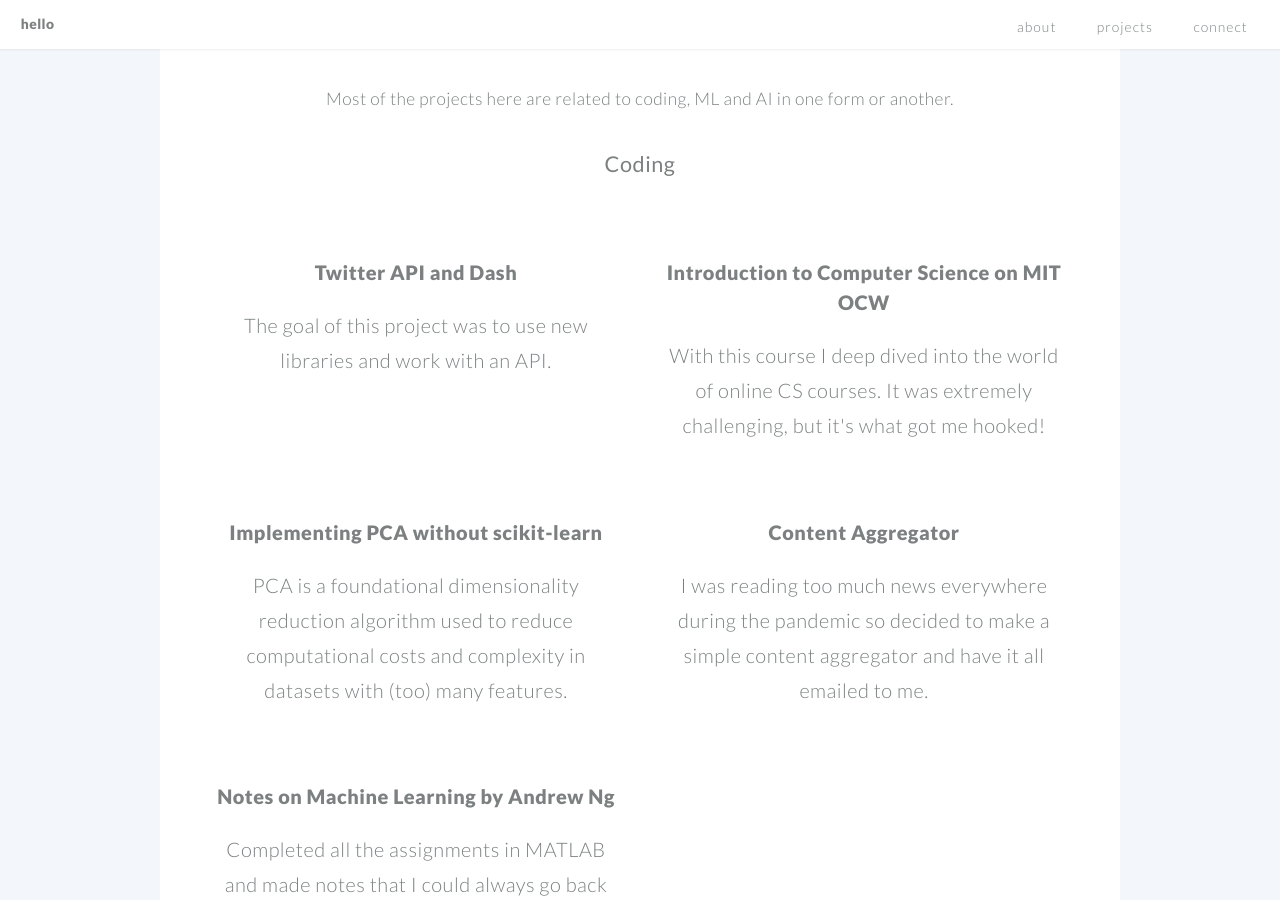
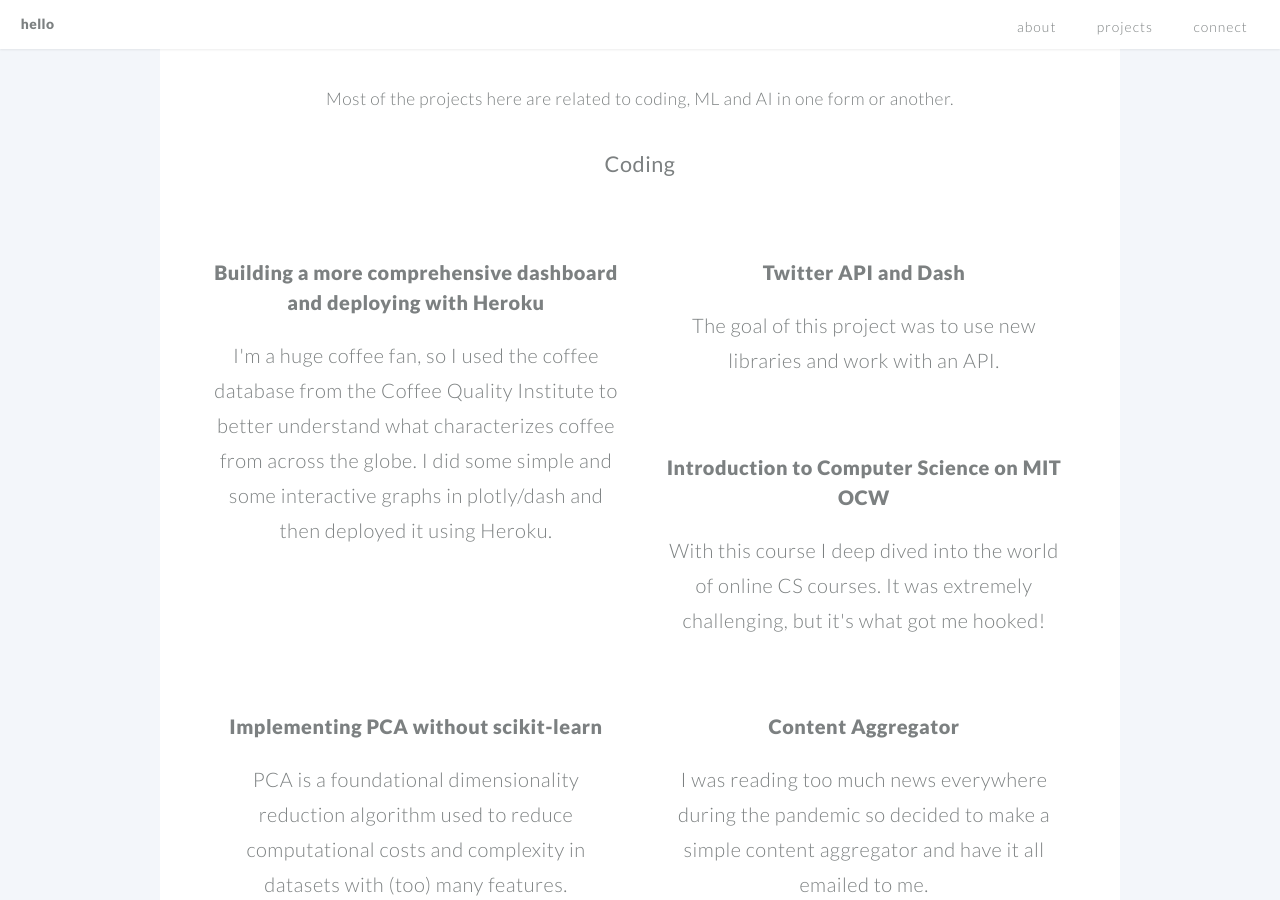
Before and after one commit to KhanyaI/KhanyaI.github.io, a Jekyll site: the page built from index.md, in a window 1280 px wide and 900 px high, scrolled down 1677 px. Built offline with Jekyll 4.4.1, drawn with Linux system fonts in a browser that asks for light colours.

Commit message:
another example

```diff
--- a/_data/projects.yml
+++ b/_data/projects.yml
@@ -4,6 +4,7 @@
 projects:
   - category: Coding
     items:
+      - item: example6.html
       - item: example5.html
       - item: example4.html
       - item: example2.html
--- /dev/null
+++ b/_includes/example6.html
@@ -0,0 +1,3 @@
+<h1><a href="https://github.com/KhanyaI/coffee-dashboard"> Building a more comprehensive dashboard and deploying with Heroku </a></h1>
+<h2><h2>
+<p> I'm a huge coffee fan, so I used the coffee database from the Coffee Quality Institute to better understand what characterizes coffee from across the globe. I did some simple and some interactive graphs in plotly/dash and then deployed it using Heroku. </p>
```
